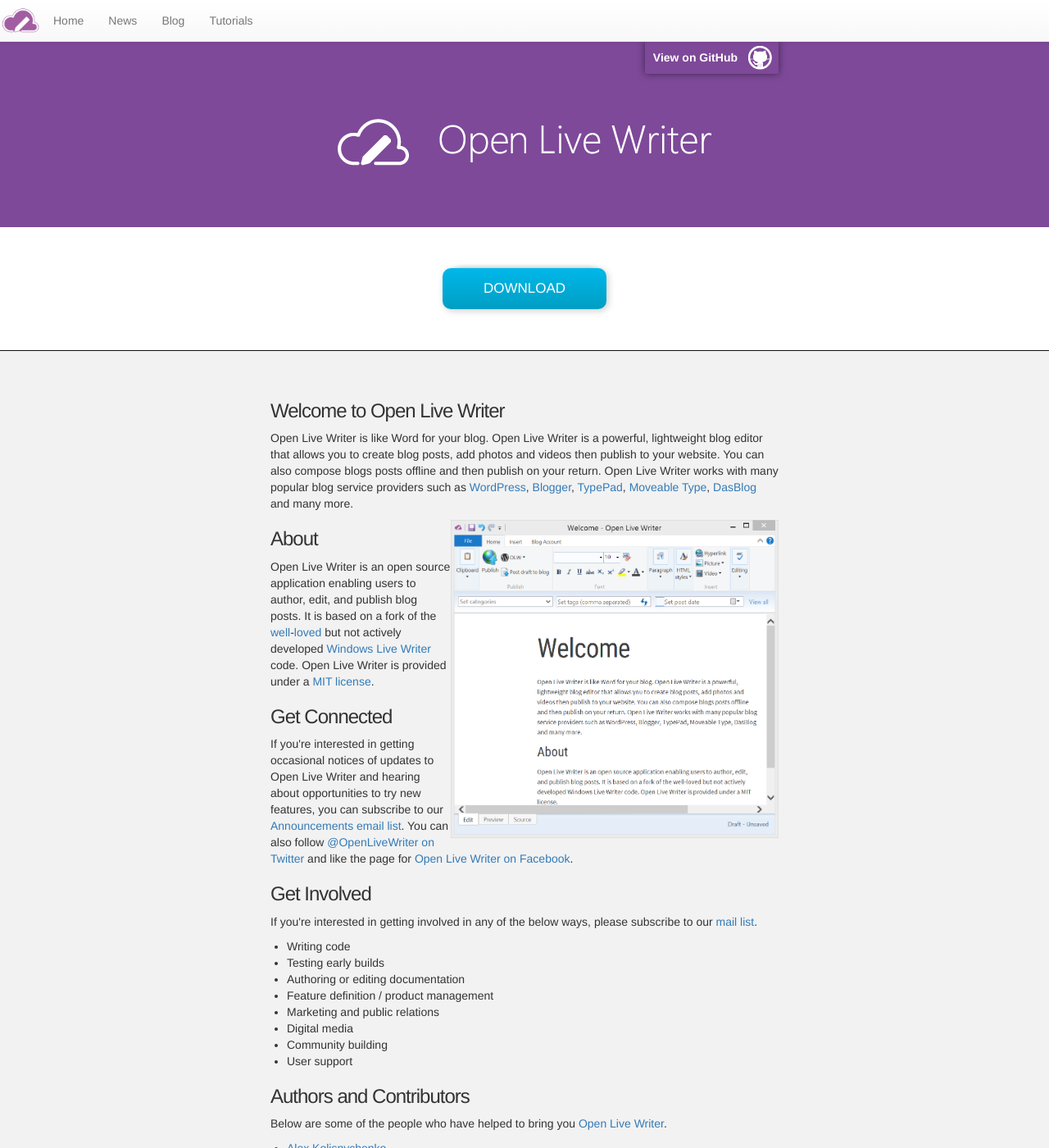
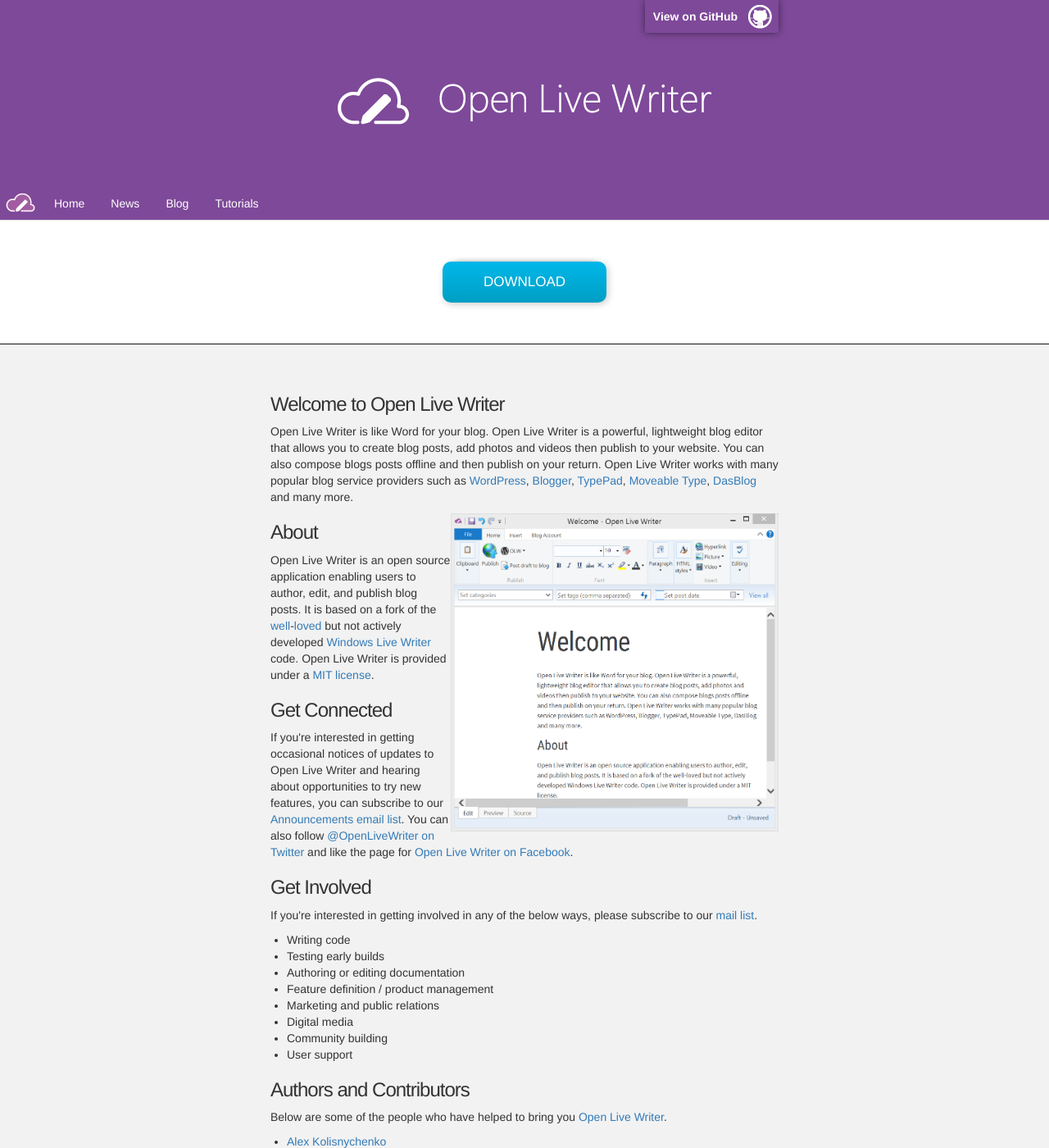
Before and after one commit to OpenLiveWriter/OpenLiveWriter.Github.io, a Jekyll site: the page built from index.html, in a window 1280 px wide and 1400 px high. Shown: the whole window at 82% size. Built offline with Jekyll 4.4.1, drawn with Linux system fonts in a browser that asks for light colours.

Commit message:
Flat and tabbed navbar added

```diff
--- a/_layouts/default.html
+++ b/_layouts/default.html
@@ -3,40 +3,6 @@
   <body>
     {% include google_analytics.html %}
     <!-- HEADER -->
-    <!-- NAVBAR -->
-    <nav class="navbar navbar-default navbar-fixed-top">
-      <div class="container-fluid">
-        <!-- Brand and toggle get grouped for better mobile display -->
-        <div class="navbar-header">
-          <button type="button" class="navbar-toggle collapsed" data-toggle="collapse" data-target="#bs-example-navbar-collapse-1" aria-expanded="false">
-            <span class="sr-only">Toggle navigation</span>
-            <span class="icon-bar"></span>
-            <span class="icon-bar"></span>
-            <span class="icon-bar"></span>
-          </button>
-          <img class="navbar-brand header-img" href="http://openlivewriter.org" src="/favicon.ico">
-          <style>
-            .navbar-brand {
-              padding: 0;
-            }
-
-            .header-img {
-              margin: 0;
-            }
-          </style>
-        </div>
-
-        <!-- Collect the nav links, forms, and other content for toggling -->
-        <div class="collapse navbar-collapse" id="bs-example-navbar-collapse-1">
-          <ul class="nav navbar-nav">
-            <li><a href="/index.html">Home</a></li>
-            <li><a href="/news">News</a></li>
-            <li><a href="/blog">Blog</a></li>
-            <li><a href="/tutorials">Tutorials</a></li>
-          </ul>
-        </div><!-- /.navbar-collapse -->
-      </div><!-- /.container-fluid -->
-    </nav>
     <div id="header_wrap" class="outer">
         <header class="inner">
           <a id="forkme_banner" href="https://github.com/OpenLiveWriter">View on GitHub</a>
@@ -46,7 +12,50 @@
           {% endif %}
         </header>
     </div>
+    <!-- Tabbed Navigation -->
+    <ul class="nav nav-tabs">
+      <li id="brand-image"><img class="navbar-brand header-img" href="/index.html" src="/favicon.ico" /></li>
+      <li id="index.html" class="active" role="presentation"><a href="/index.html">Home</a></li>
+      <li id="news" role="presentation"><a href="/news">News</a></li>
+      <li id="blog" role="presentation"><a href="/blog">Blog</a></li>
+      <li id="tutorials" role="presentation"><a href="/tutorials">Tutorials</a></li>
+    </ul>
+    <style>
+      .navbar-brand {
+        padding: 0;
+      }
 
+      .header-img {
+        margin: 0;
+        margin-right: 5px;
+        margin-left: 5px;
+        height: 40px;
+      }
+
+      .nav-tabs {
+        background-color: #7E4999;
+      }
+
+      .nav-tabs > li.active > a, .nav-tabs > li.active > a:focus {
+        color: #7E4999;
+        background-color: #fff;
+        /* border: 1px solid #ddd; */
+        border-bottom-color: transparent;
+      }
+
+      .nav-tabs > li > a:hover {
+        background-color: #ddd;
+        color: #7E4999
+      }
+
+      .nav-tabs > li > a {
+        margin-right: 0;
+        border-radius: 0 0 0 0;
+        color: #fff;
+        /* border: 1px solid transparent; */
+      }
+
+    </style>
 {% if page.download == true %}
 {% include download.html %}
 {% endif %}
@@ -58,8 +67,25 @@
     <div id="footer_wrap" class="outer">
       <footer id="footer" class="inner">{% include footer.html %}</footer>
     </div>
-    <style>
-      body { padding-top: 50px; }
-    </style>
+    <script>
+      $(document).ready ( function() {
+        var current_href = window.location.href;
+        var re = /\/\w+\//ig;
+        var m;
+        while ((m = re.exec(current_href)) !== null) {
+            if (m.index === re.lastIndex) {
+                re.lastIndex++;
+            }
+          var current_tab = m[0];
+          $(".nav li").each(function() {
+            if (current_tab.indexOf(this.id) > -1) {
+              $(this).addClass("active");
+            } else {
+              $(this).removeClass("active");
+            }
+          })
+        }
+      })
+    </script>
   </body>
 </html>
```
